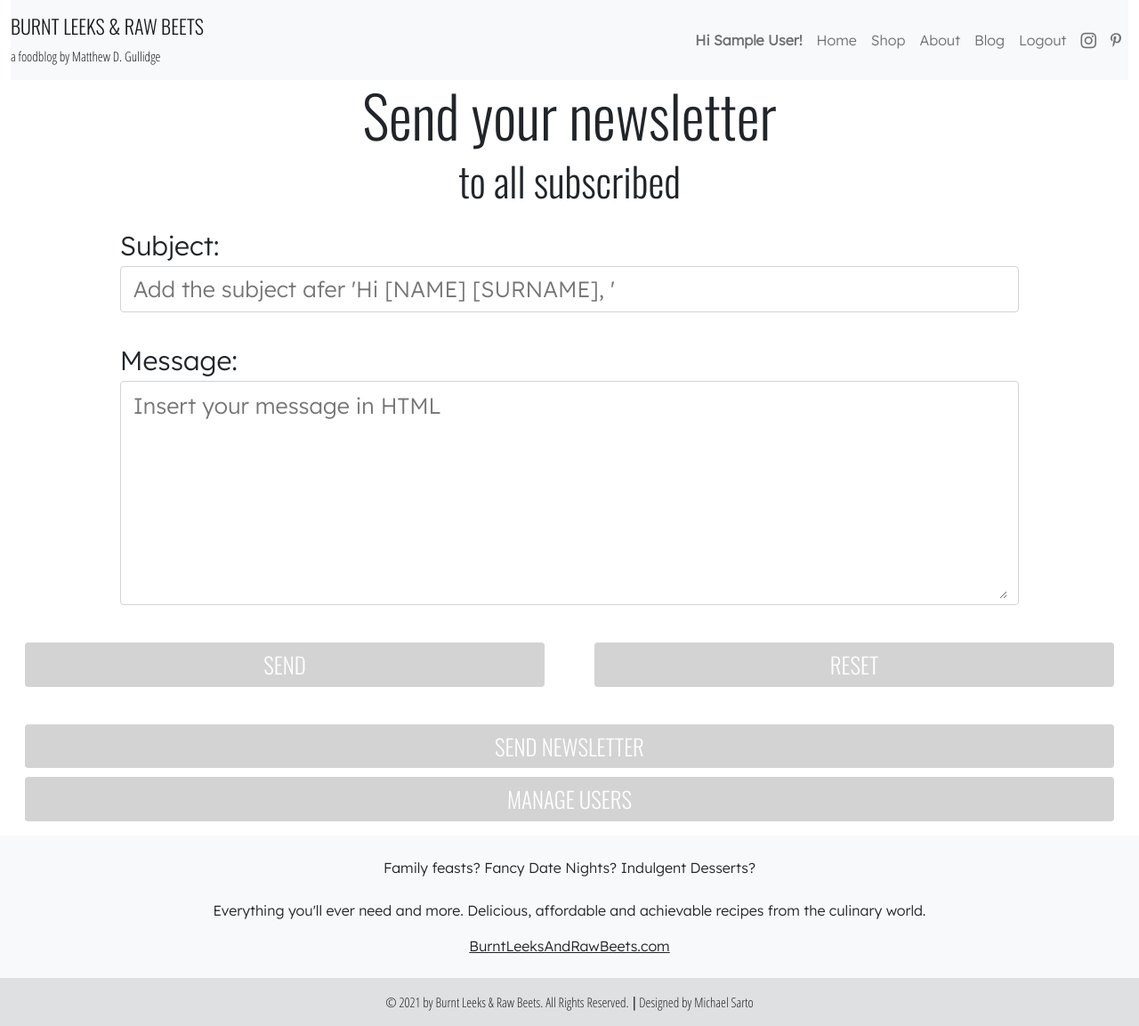
After one commit to Ciolo2002/FoodBlog, a PHP site: page /sendEmail.php in a window 1280 px wide. The commit adds this page. Shown: the whole page at 89% size. Run offline with PHP 8.4, Linux system fonts and the light colour scheme; the visitor is signed in with stand-in values (Sample User, id 1); some libraries are stand-ins or nearby versions.

Commit message:
commit my issue

```diff
--- a/InsertNewRecipe.php
+++ b/InsertNewRecipe.php
@@ -407,6 +407,7 @@
                             case "Administrator":
                                 $url = 'adminPage.php';
                                 $action = "MANAGE USERS";
+                                echo  '<a href="sendEmail.php" class="button btn btn-block mybtn btn-secondary logo">SEND NEWSLETTER</a>';
                                 break;
                         }
                         echo  '<a href="' . $url . '" class="button btn btn-block mybtn btn-secondary logo">' . $action . '</a>';
--- a/footer.php
+++ b/footer.php
@@ -19,7 +19,7 @@
 
 
     <div class="text-center p-3 sublogo" style="background-color: rgba(0, 0, 0, 0.1);">
-    &copy; <?php echo date("Y"); ?> by Burnt Leeks & Raw Beets. All Rights Reserved. <b>|</b> Designed by Michael Sarto
+    &copy; <?php echo date("Y"); ?> by Burnt Leeks & Raw Beets. All Rights Reserved. <b>|</b> <a href="https://www.instagram.com/michael_ciola/" style="text-decoration:none; color: inherit;"> Designed by  Michael Sarto</a>
     </div>
 
 </footer>
--- a/insertProduct.php
+++ b/insertProduct.php
@@ -191,6 +191,7 @@
                             case "Administrator":
                                 $url = 'adminPage.php';
                                 $action = "MANAGE USERS";
+                                echo  '<a href="sendEmail.php" class="button btn btn-block mybtn btn-secondary logo">SEND NEWSLETTER</a>';
                                 break;
                         }
                         echo  '<a href="' . $url . '" class="button btn btn-block mybtn btn-secondary logo">' . $action . '</a>';
--- a/modifyItem.php
+++ b/modifyItem.php
@@ -237,6 +237,7 @@
                             case "Administrator":
                                 $url = 'adminPage.php';
                                 $action = "MANAGE USERS";
+                                echo  '<a href="sendEmail.php" class="button btn btn-block mybtn btn-secondary logo">SEND NEWSLETTER</a>';
                                 break;
                         }
                         echo  '<a href="' . $url . '" class="button btn btn-block mybtn btn-secondary logo">' . $action . '</a>';
--- a/modifyRecipe.php
+++ b/modifyRecipe.php
@@ -451,6 +451,7 @@
                             case "Administrator":
                                 $url = 'adminPage.php';
                                 $action = "MANAGE USERS";
+                                echo  '<a href="sendEmail.php" class="button btn btn-block mybtn btn-secondary logo">SEND NEWSLETTER</a>';
                                 break;
                         }
                         echo  '<a href="' . $url . '" class="button btn btn-block mybtn btn-secondary logo">' . $action . '</a>';
--- /dev/null
+++ b/sendEmail.php
@@ -0,0 +1,136 @@
+<!DOCTYPE html>
+<html lang="en">
+
+<head>
+    <?php
+    require_once("header.php");
+    if (isset($_SESSION['modifyByAdmin']) && isset($_SESSION['modifyByAdmin']) == true) {
+        $_SESSION['modifyByAdmin'] = false;
+    }
+    if (!isset($_SESSION['Category']) || $_SESSION['Category'] != 'Administrator') {
+        header("Location: index.php");
+    }
+    ?>
+
+
+
+</head>
+
+<body>
+
+    <div class="container-fluid ">
+
+        <?php
+        require_once("callingLogin.php");
+        require_once("navbar.php");
+        if (isset($_POST['submit'])) {
+            $stmt = $dbh->getInstance()->prepare("SELECT  `Name`, `Surname`, `Email` FROM `users` WHERE `Newsletter`=true");
+            $stmt->execute();
+            $message = $_POST['message'];
+            $headers[] = 'MIME-Version: 1.0';
+            $headers[] = 'Content-type: text/html; charset=iso-8859-1';
+            $headers[] = 'From: Burnt Leeks & Raw Beets <burntleeksandrawbeets@gmail.com>';
+            while($row=$stmt->fetch()){
+                $to = $row['Email'];
+                $subject = 'Hi '.$row['Name'].' '.$row['Surname'].', '.$_POST['subject'];
+                mail($to, $subject, $message, implode("\r\n", $headers));
+            }
+        }
+
+
+
+        ?>
+
+        <header class="text-center logo">
+            <h1 style="font-size: 65px"> Send your newsletter</h1>
+            <h2 style="font-size: 45px"> to all subscribed</h2>
+        </header>
+
+
+        <form action="sendEmail.php" method="post" enctype="multipart/form-data">
+            <div class="row d-flex justify-content-center">
+                <div class="col-10  d-flex justify-content-center ">
+
+                    <div class="myform form" style="border: none;">
+                        <span class="navbar-font" style="font-size: 30px;"> Subject: </span>
+                        <div class="form-control navbar-font" style="font-size: 25px; height: auto; width:auto">
+                            <input type="text" name="subject" maxlength="255" placeholder="Add the subject afer 'Hi [NAME] [SURNAME], ' " style="height: 100%; width:100%; border:none;" required>
+                        </div>
+                    </div>
+                </div>
+            </div>
+            <div class="row d-flex justify-content-center">
+                <div class="col-10  d-flex justify-content-center ">
+
+                    <div class="myform form" style="border: none;">
+                        <span class="navbar-font" style="font-size: 30px;"> Message: </span>
+                        <div class="form-control navbar-font" style="font-size: 25px; height: auto; width:auto">
+                            <textarea name="message" rows="6" style="height: 100%; width:100%; border:none;" placeholder="Insert your message in HTML" required></textarea>
+                        </div>
+                    </div>
+                </div>
+            </div>
+
+            <div class="row d-flex ">
+                <div class="col-6  d-flex justify-content-center ">
+                    <div class="myform form" style="border: none;">
+                        <input type="submit" class="btn btn-block mybtn btn-secondary logo" name="submit" value="SEND">
+                    </div>
+                </div>
+                <div class="col-6  d-flex justify-content-center ">
+                    <div class="myform form" style="border: none;">
+                        <input type="reset" class="btn btn-block mybtn btn-secondary logo" name="reset" value="RESET">
+                    </div>
+                </div>
+            </div>
+
+        </form>
+
+        <div class="row d-flex justify-content-center ">
+            <div class="col-12  d-flex justify-content-center ">
+                <div class="myform form" style="border: none;">
+                    <?php
+                    $url = '#';
+                    $action = '';
+                    if ($_SESSION['Category'] != "User") {
+                        switch ($_SESSION['Category']) {
+                            case "Chef":
+                                $url = "chefPageRecipes.php";
+                                $action = "MANAGE RECIPES";
+                                echo  '<a href="chefPageProducts.php" class="button btn btn-block mybtn btn-secondary logo">MANAGE PRODUCTS</a>';
+                                break;
+                            case "Administrator":
+                                $url = 'adminPage.php';
+                                $action = "MANAGE USERS";
+                                echo  '<a href="sendEmail.php" class="button btn btn-block mybtn btn-secondary logo">SEND NEWSLETTER</a>';
+                                break;
+                        }
+                        echo  '<a href="' . $url . '" class="button btn btn-block mybtn btn-secondary logo">' . $action . '</a>';
+                    }
+
+                    ?>
+
+                </div>
+            </div>
+        </div>
+
+
+
+
+
+
+
+
+
+
+
+
+    </div>
+    <?php require_once("footer.php"); ?>
+
+
+
+
+</body>
+
+</html>
--- a/userPage.php
+++ b/userPage.php
@@ -213,6 +213,7 @@
                             case "Administrator":
                                 $url = 'adminPage.php';
                                 $action = "MANAGE USERS";
+                                echo  '<a href="sendEmail.php" class="button btn btn-block mybtn btn-secondary logo">SEND NEWSLETTER</a>';
                                 break;
                         }
                         echo  '<a href="' . $url . '" class="button btn btn-block mybtn btn-secondary logo">' . $action . '</a>';
```
